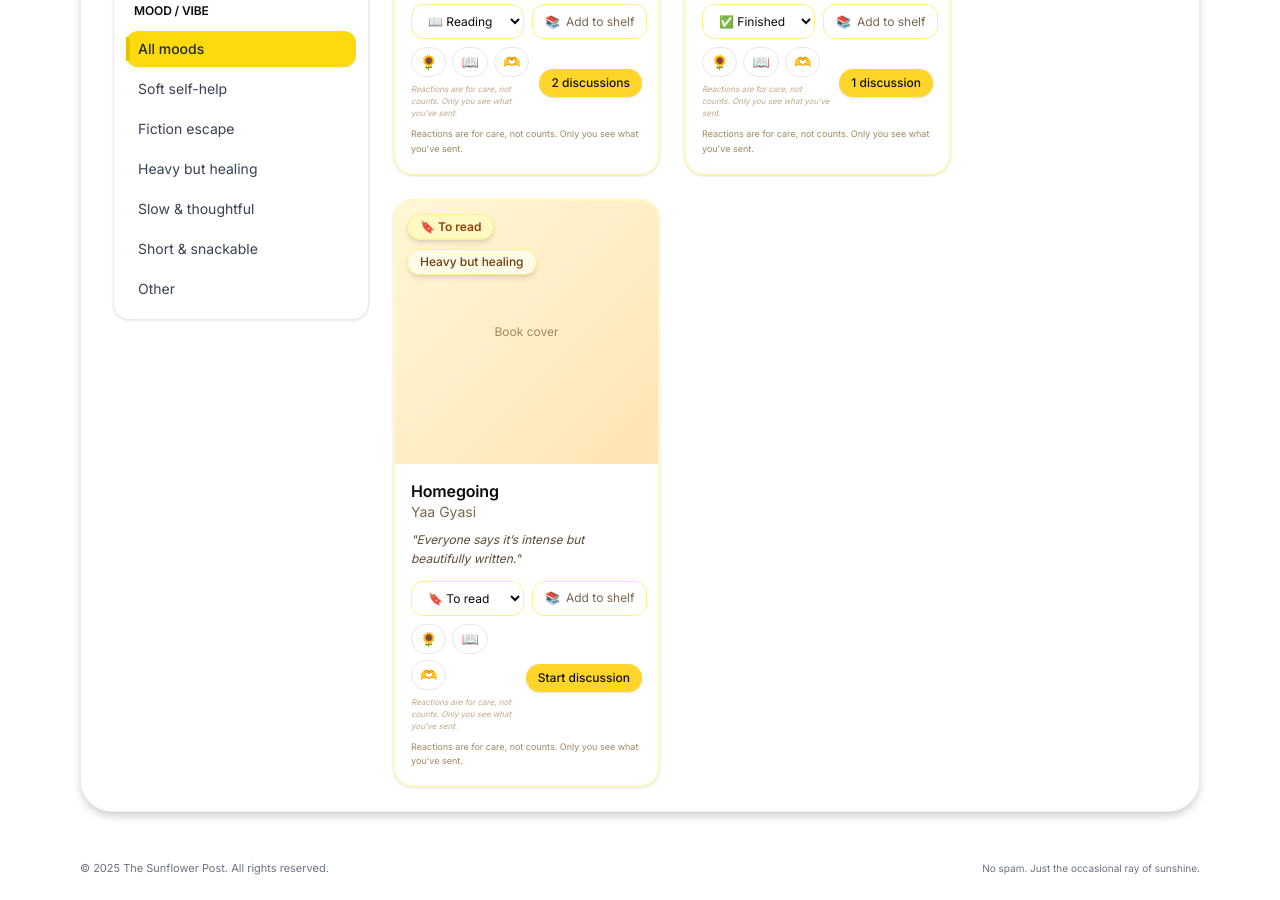
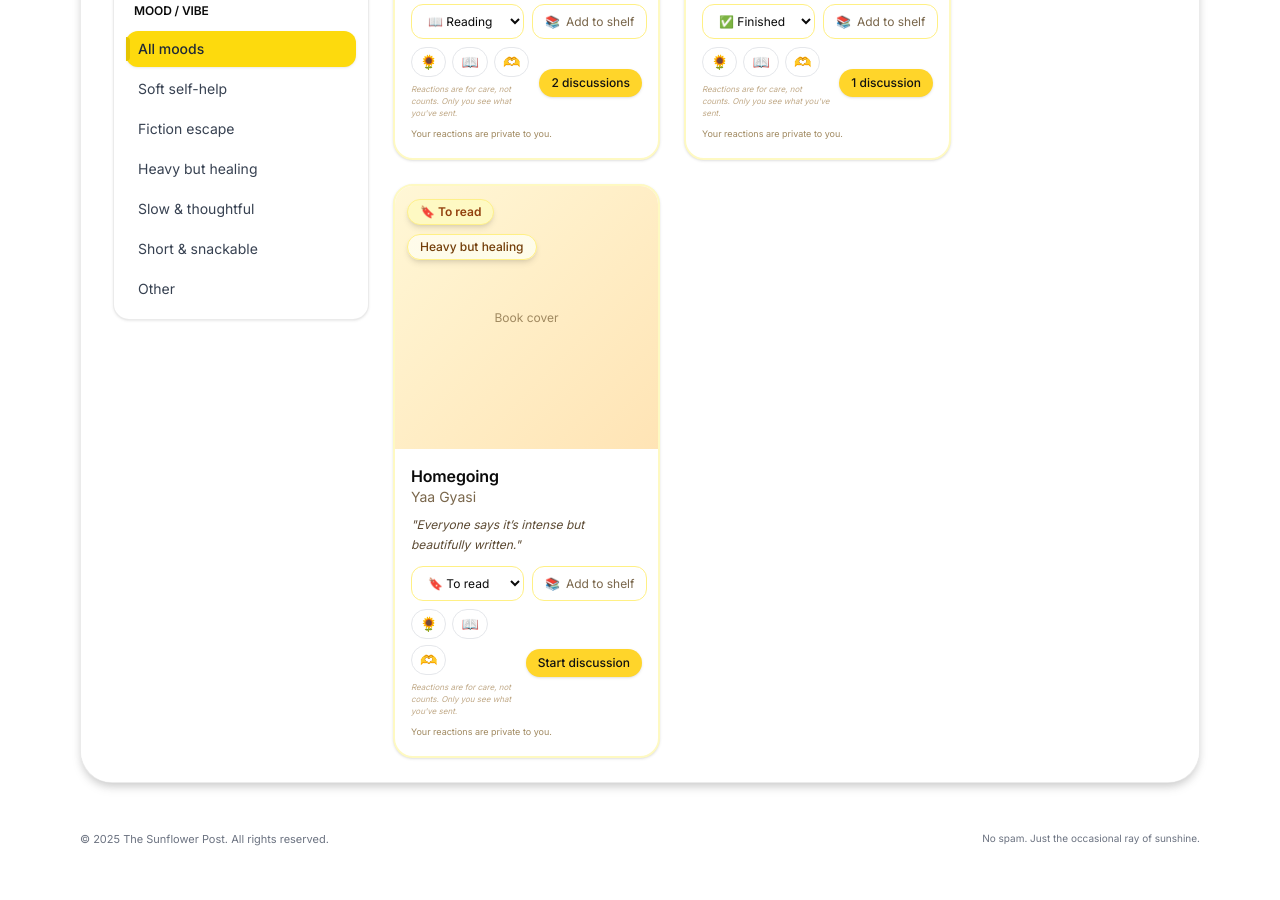
Before and after one commit to thesunflowerpost/sunflower-post, a Next.js app in the folder sunflower-post/: page /book-club in a window 1280 px wide. Shown: the part 940-1840 px from the top of the page. After the commit the page ends 1811 px from the top, so only its background shows below. Built offline with nearby package versions, Linux system fonts and the light colour scheme.

Commit message:
Shorten reactions explanation text
- Change from 'Reactions are for care, not counts. Only you see what you've sent.'
- To shorter version: 'Your reactions are private to you.'
- Removes redundancy and improves readability

```diff
--- a/sunflower-post/src/components/BookClubRoom.tsx
+++ b/sunflower-post/src/components/BookClubRoom.tsx
@@ -825,7 +825,7 @@ export default function BookClubRoom() {
 
                         {/* REACTIONS EXPLANATION */}
                         <p className="text-[9px] text-[#A08960] leading-relaxed">
-                          Reactions are for care, not counts. Only you see what you&apos;ve sent.
+                          Your reactions are private to you.
                         </p>
                       </div>
                     </div>
```
